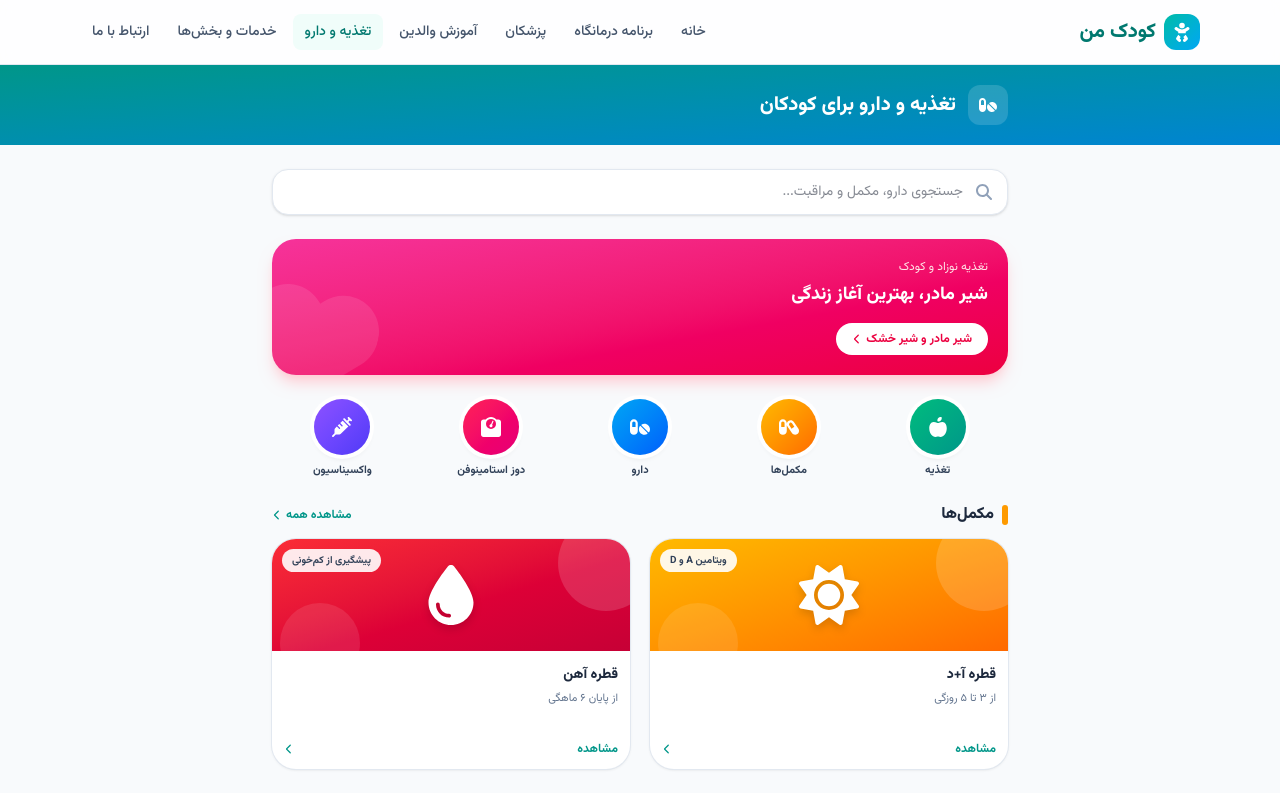
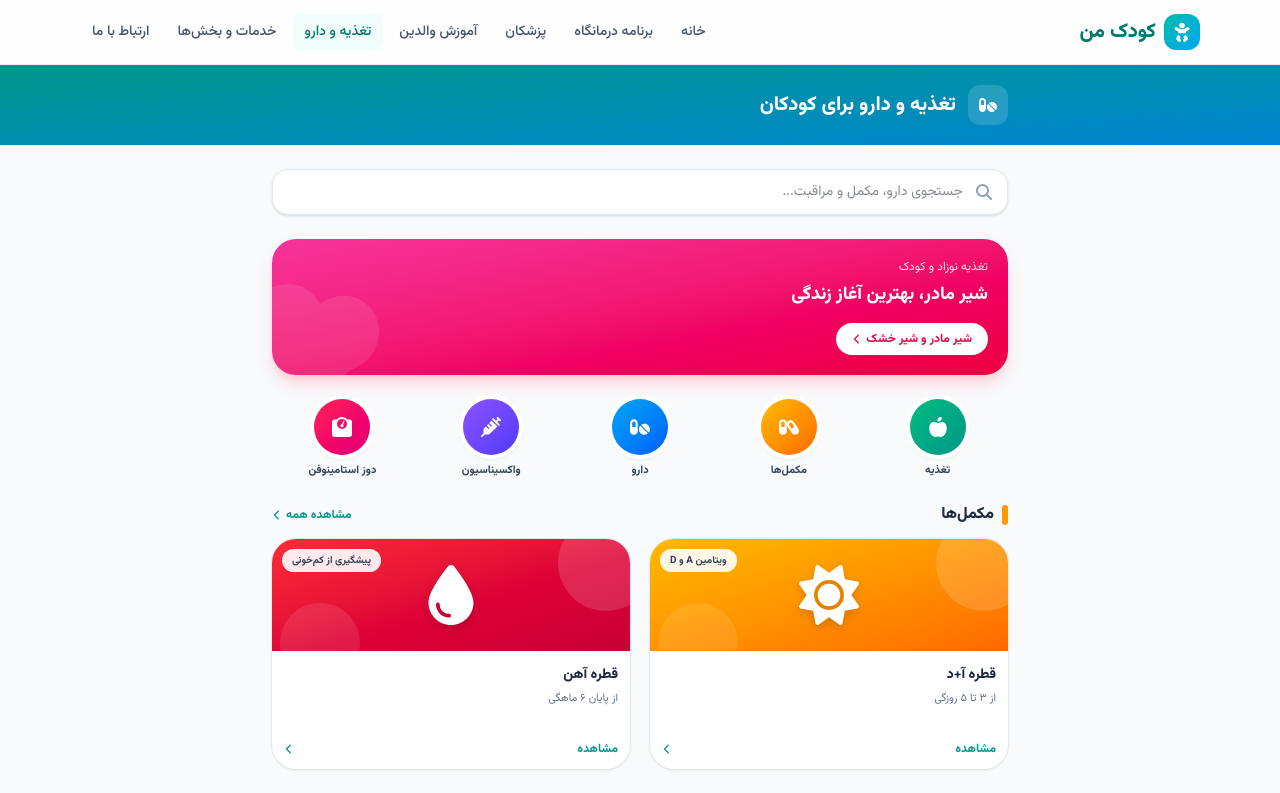
Before and after one commit to mohsenjamalpoor/kodak-man, a Next.js app: page /nutrition in a window 1280 px wide. Shown: the top 793 px of the page. Built offline with nearby package versions, Linux system fonts and the light colour scheme.

Commit message:
add vaccination

```diff
--- a/src/components/PharmacyHome.js
+++ b/src/components/PharmacyHome.js
@@ -37,17 +37,16 @@ const cats = [
     color: "from-sky-500 to-blue-600",
   },
   {
+    href: "/nutrition/vaccination",
+    label: "واکسیناسیون",
+    icon: FaSyringe,
+    color: "from-violet-500 to-indigo-600",
+  },
+  {
     href: "/nutrition/p/acetaminophen",
     label: "دوز استامینوفن",
     icon: FaWeightScale,
     color: "from-rose-500 to-pink-600",
-  },
-  // مسیر جدید: برنامه، نوبت‌ها و مراقبت‌های واکسیناسیون
-  {
-    href: "/nutrition/vaccination",
-    label: "واکسیناسیون",
-    icon: FaSyringe,
-    color: "from-violet-500 to-indigo-600",
   },
 ];
 
```
